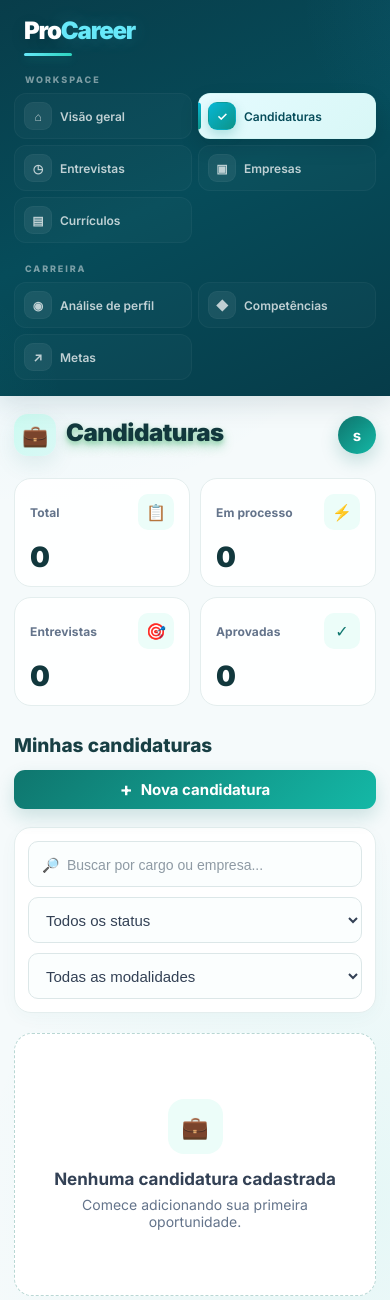
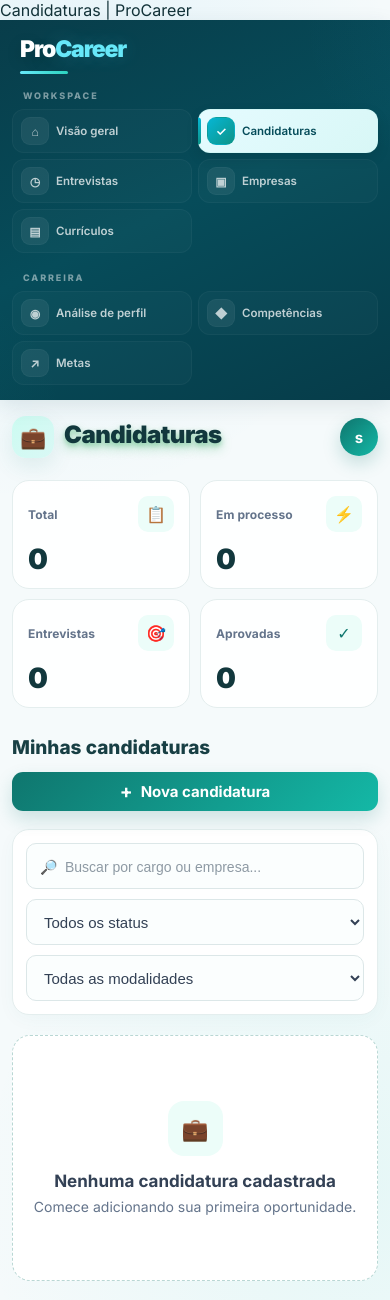
Before and after one commit to Biana-pixel/procaree, a Flask app: page /candidaturas in a window 390 px wide. Shown: the top 1300 px of the page. Run offline with Flask 3, Linux system fonts and the light colour scheme; the visitor is signed in with stand-in values (Sample User, id 1); data that the repository does not hold is empty; some libraries are stand-ins or nearby versions.

Commit message:
Otimiza navegacao e responsividade mobile

```diff
--- a/templates/base.html
+++ b/templates/base.html
@@ -1,37 +1,19 @@
-<!DOCTYPE html>
-<html lang="pt-BR">
-
-<head>
-
-<meta charset="UTF-8">
-
-<meta
+<!DOCTYPE html><html lang="pt-BR"><head><meta charset="UTF-8"><meta
 name="viewport"
 content="width=device-width, initial-scale=1.0"
->
 
-<title>{% block title %}ProCareer{% endblock %}</title>
+«»
 
-
-<!-- =====================================================
+<title>{% block title %}ProCareer{% endblock %}</title><!-- =====================================================
      FONTE
-====================================================== -->
-
-<link rel="preconnect" href="https://fonts.googleapis.com">
-
-<link
+====================================================== --><link rel="preconnect" href="https://fonts.googleapis.com"><link
     rel="preconnect"
     href="https://fonts.gstatic.com"
     crossorigin
->
-
-<link
+><link
     href="https://fonts.googleapis.com/css2?family=Inter:wght@400;500;600;700;800;900&display=swap"
     rel="stylesheet"
->
-
-
-<style>
+><style>
 
     /* =====================================================
        RESET
@@ -48,6 +30,7 @@
         width: 100%;
         min-height: 100%;
         overflow-x: hidden;
+        -webkit-text-size-adjust: 100%;
     }
 
 
@@ -79,6 +62,8 @@
         width: 100%;
 
         overflow-x: hidden;
+
+        -webkit-tap-highlight-color: transparent;
     }
 
 
@@ -231,14 +216,11 @@
                 #67e8f9,
                 #2dd4bf
             );
-
-        box-shadow:
-            0 3px 10px rgba(45,212,191,.20);
     }
 
 
     /* =====================================================
-       TÍTULOS DAS SEÇÕES
+       TÍTULOS
     ====================================================== */
 
     .menu-title {
@@ -317,14 +299,21 @@
 
         font-weight: 600;
 
-        transition:
-            background .25s ease,
-            border-color .25s ease,
-            color .25s ease,
-            transform .25s ease,
-            box-shadow .25s ease;
+        /*
+         * Resposta mais rápida no toque.
+         */
+        touch-action: manipulation;
 
         -webkit-tap-highlight-color: transparent;
+
+        /*
+         * Apenas propriedades leves.
+         */
+        transition:
+            background .15s ease,
+            border-color .15s ease,
+            color .15s ease,
+            transform .12s ease;
     }
 
 
@@ -362,8 +351,8 @@
         opacity: 0;
 
         transition:
-            height .25s ease,
-            opacity .25s ease;
+            height .15s ease,
+            opacity .15s ease;
     }
 
 
@@ -401,10 +390,8 @@
         font-weight: 700;
 
         transition:
-            background .25s ease,
-            color .25s ease,
-            transform .25s ease,
-            box-shadow .25s ease;
+            background .15s ease,
+            color .15s ease;
     }
 
 
@@ -481,8 +454,8 @@
             rgba(210,247,246,.95);
 
         box-shadow:
-            0 8px 20px
-            rgba(0,0,0,.12);
+            0 5px 14px
+            rgba(0,0,0,.09);
     }
 
 
@@ -513,17 +486,13 @@
             );
 
         border-color: transparent;
-
-        box-shadow:
-            0 5px 12px
-            rgba(13,148,136,.25);
     }
 
 
     .menu a.active:hover {
 
         transform:
-            translateX(3px);
+            translateX(2px);
 
         background:
             linear-gradient(
@@ -652,19 +688,29 @@
 
             position: relative;
 
-            padding: 18px;
+            padding: 16px 14px;
 
             box-shadow:
-                0 8px 25px rgba(3, 52, 64, 0.12);
+                0 6px 20px rgba(3, 52, 64, 0.10);
 
-            /* Evita trabalho desnecessário do navegador */
+            /*
+             * Evita que o navegador fique recalculando
+             * elementos externos desnecessariamente.
+             */
             contain: layout paint;
         }
 
 
         .brand {
 
-            padding-bottom: 18px;
+            padding:
+                0 8px 16px;
+        }
+
+
+        .brand-name {
+
+            font-size: 23px;
         }
 
 
@@ -683,11 +729,18 @@
 
             min-width: 0;
 
-            min-height: 42px;
+            min-height: 44px;
 
-            transition: none;
+            padding: 7px 9px;
 
-            transform: none !important;
+            gap: 8px;
+
+            font-size: 12px;
+
+            transition:
+                background .08s ease,
+                border-color .08s ease,
+                transform .08s ease;
         }
 
 
@@ -699,12 +752,19 @@
 
         .menu-icon {
 
-            flex-shrink: 0;
+            width: 29px;
+
+            height: 29px;
+
+            min-width: 29px;
 
             transition: none;
         }
 
 
+        /*
+         * No celular o hover não precisa existir.
+         */
         .menu a:hover {
 
             transform: none;
@@ -721,9 +781,30 @@
         }
 
 
+        /*
+         * Feedback imediato ao toque.
+         */
+        .menu a:active {
+
+            transform: scale(.975);
+
+            background:
+                rgba(103,232,249,.16);
+
+            border-color:
+                rgba(103,232,249,.20);
+        }
+
+
+        .menu a.active:active {
+
+            transform: scale(.975);
+        }
+
+
         .menu-section {
 
-            margin-top: 18px;
+            margin-top: 17px;
         }
 
 
@@ -733,21 +814,20 @@
 
             width: 100%;
 
-            padding: 20px 16px;
+            padding:
+                18px 14px;
 
-            min-height: calc(100vh - 1px);
+            min-height:
+                calc(100vh - 1px);
 
             animation: none;
         }
 
 
-        /* Remove apenas os brilhos decorativos no celular.
-           O visual principal permanece igual. */
-
         .sidebar::before,
         .sidebar::after {
 
-            opacity: .45;
+            opacity: .30;
         }
     }
 
@@ -760,15 +840,16 @@
 
         .sidebar {
 
-            padding: 16px 14px;
+            padding:
+                15px 12px;
         }
 
 
         .brand {
 
-            padding-left: 10px;
+            padding-left: 8px;
 
-            padding-right: 10px;
+            padding-right: 8px;
         }
 
 
@@ -783,13 +864,14 @@
 
         .menu a {
 
-            min-height: 42px;
+            min-height: 44px;
 
-            padding: 8px 9px;
+            padding:
+                7px 8px;
 
-            gap: 8px;
+            gap: 7px;
 
-            font-size: 12px;
+            font-size: 11.5px;
         }
 
 
@@ -807,7 +889,8 @@
 
         .content {
 
-            padding: 18px 14px;
+            padding:
+                16px 12px;
         }
     }
 
@@ -1050,23 +1140,122 @@
 
 </nav>
 
-
-</aside>
-
-
-<!-- =====================================================
+</aside><!-- =====================================================
      CONTEÚDO
-====================================================== -->
-
-<main class="content">
-
-    {% block content %}
+====================================================== --><main class="content">{% block content %}
 
 {% endblock %}
 
-</main>
+</main><!-- =====================================================
+     NAVEGAÇÃO RÁPIDA
+====================================================== --><script>
+
+(function () {
+
+    const links =
+        document.querySelectorAll(".menu a");
+
+    const progress =
+        document.getElementById(
+            "navigation-progress"
+        );
 
 
-</body>
+    links.forEach(function (link) {
 
-</html>
+        link.addEventListener(
+            "click",
+            function (event) {
+
+                /*
+                 * Não interfere em Ctrl + clique,
+                 * botão direito ou abertura em nova aba.
+                 */
+                if (
+                    event.ctrlKey ||
+                    event.metaKey ||
+                    event.shiftKey ||
+                    event.altKey ||
+                    event.button !== 0
+                ) {
+                    return;
+                }
+
+
+                /*
+                 * Se já está na página atual,
+                 * não mostra carregamento.
+                 */
+                if (
+                    link.classList.contains("active")
+                ) {
+                    return;
+                }
+
+
+                /*
+                 * Resposta visual IMEDIATA.
+                 */
+                link.classList.add("is-loading");
+
+                progress.classList.add("active");
+
+
+                /*
+                 * Pequeno avanço visual enquanto
+                 * o navegador aguarda o servidor.
+                 */
+                requestAnimationFrame(function () {
+
+                    setTimeout(function () {
+
+                        if (
+                            document.body.contains(link)
+                        ) {
+
+                            progress.style.width =
+                                "88%";
+
+                        }
+
+                    }, 80);
+
+                });
+
+            },
+            {
+                passive: true
+            }
+        );
+
+    });
+
+
+    /*
+     * Se o navegador voltar pelo histórico,
+     * limpa o indicador.
+     */
+    window.addEventListener(
+        "pageshow",
+        function () {
+
+            progress.classList.remove(
+                "active"
+            );
+
+            progress.style.width = "0";
+
+            links.forEach(function (link) {
+
+                link.classList.remove(
+                    "is-loading"
+                );
+
+            });
+
+        }
+    );
+
+})();
+
+</script></body></html>
```
Also changed, not shown: other parts of templates/base.html (+102 -42 lines). Lines whose indentation alone changed are shown as unchanged.
